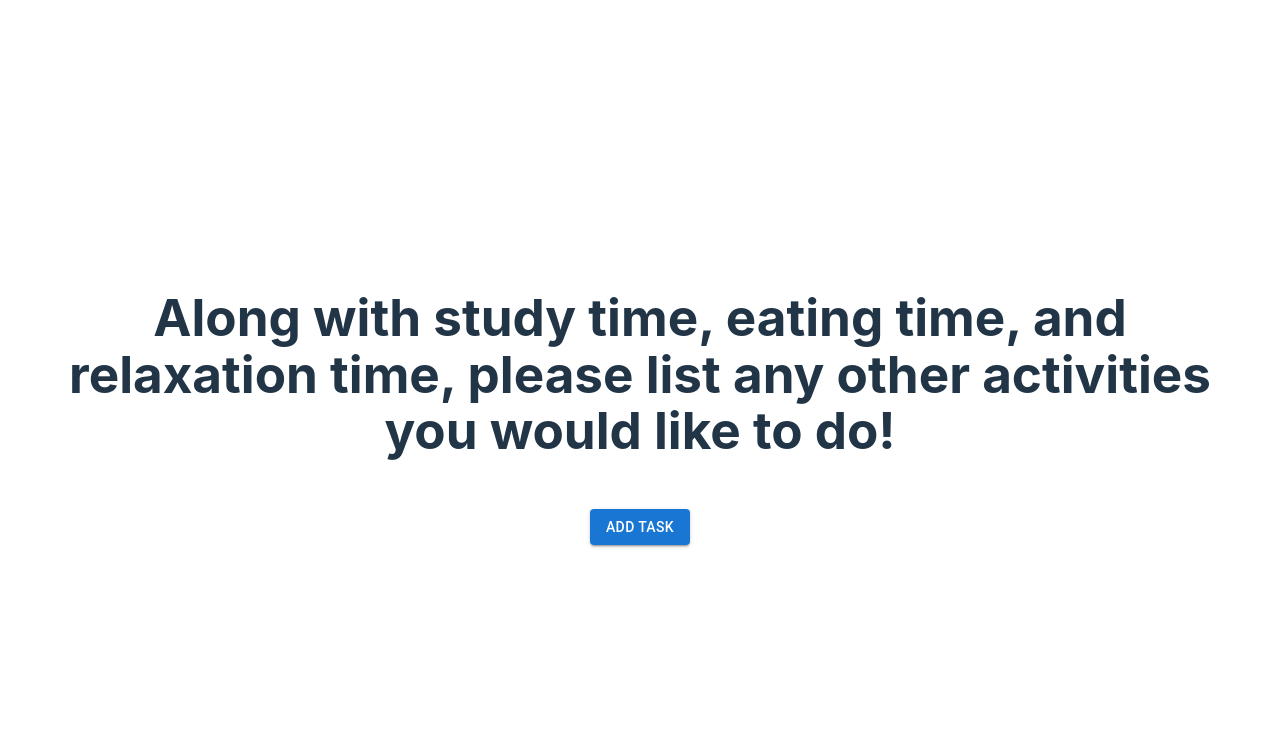
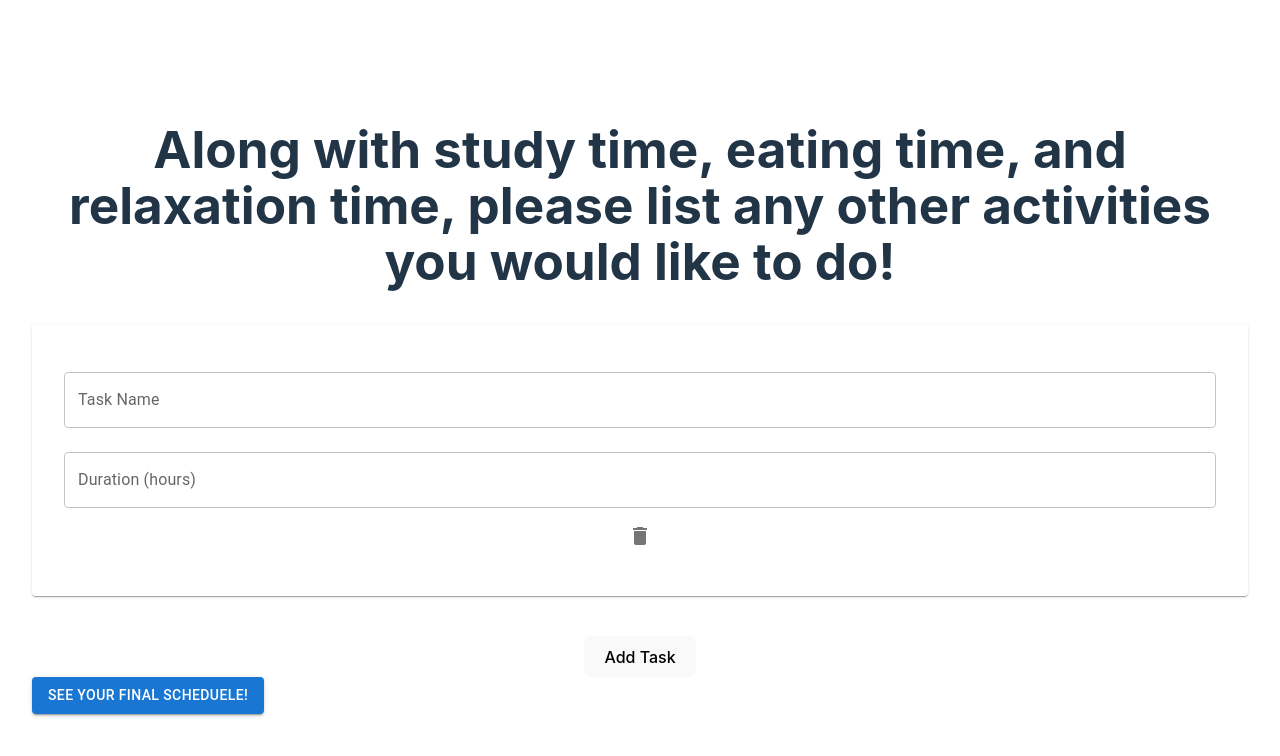
Before and after one commit to Oasis-NEU/sp25-group-8, a React (Vite) app in the folder my-app/: page /preferences in a window 1280 px wide. Shown: the top 756 px of the page. Built offline with nearby package versions, Linux system fonts and the light colour scheme.

Commit message:
updates to final page

```diff
--- a/my-app/package.json
+++ b/my-app/package.json
@@ -14,6 +14,8 @@
     "@emotion/styled": "^11.14.0",
     "@mui/icons-material": "^6.4.2",
     "@mui/material": "^6.4.2",
+    "@supabase/auth-ui-react": "^0.4.7",
+    "@supabase/auth-ui-shared": "^0.1.8",
     "@supabase/supabase-js": "^2.48.1",
     "react": "^18.3.1",
     "react-dom": "^18.3.1",
--- a/my-app/src/App.jsx
+++ b/my-app/src/App.jsx
@@ -3,6 +3,7 @@ import './App.css'
 import HomePage from './pages/HomePage'
 import SchedulePage from './pages/SchedulePage'
 import PreferencesPage from './pages/PreferencesPage'
+import FinalPage from './pages/FinalPage'
 
 function App() {
   return (
@@ -11,6 +12,7 @@ function App() {
         <Route exact path="/" element={<HomePage />} />
         <Route path="/schedule" element={<SchedulePage />} />
         <Route path="/preferences" element={<PreferencesPage />} />
+        <Route path = "/final" element={<FinalPage/>}/>
       </Routes>
     </Router>
   )
--- a/my-app/src/pages/FinalPage.jsx
+++ b/my-app/src/pages/FinalPage.jsx
@@ -0,0 +1,98 @@
+import { useEffect, useState } from "react";
+import { supabase } from "../supabaseClient";
+import { createClient } from "@supabase/supabase-js";
+
+export default function DailySchedule() {
+    const [schedule, setSchedule] = useState([]);
+
+    useEffect(() => {
+      async function fetchSchedule() {
+        const today = new Date().toISOString().split("T")[0]; // Get today's date
+
+        // Fetch classes
+        const { data: Users, error: classError } = await supabase
+          .from("Users")
+          .select("*")
+          .gte("class_time", today)
+          .lte("class_time", `${today}T23:59:59`)
+          .order("class_endTime", { ascending: true });
+
+        if (classError) console.error("Error fetching classes:", classError);
+
+        // Fetch tasks (user-defined tasks)
+        const { data: Preferences, error: taskError } = await supabase
+          .from("Preferences")
+          .select("*")
+          .order("duration", { ascending: true });
+
+        if (taskError) console.error("Error fetching tasks:", taskError);
+
+        // Merge classes and tasks into a schedule
+        const mergedSchedule = generateSchedule(Users, Preferences);
+        setSchedule(mergedSchedule);
+      }
+
+      fetchSchedule();
+    }, []);
+
+    function generateSchedule(Users, Preferences) {
+      let scheduledItems = [...Users]; // Start with classes
+      let availableTime = new Date(Users[0]?.class_time || "08:00"); // Start the day at 8 AM if no classes
+
+      tasks.forEach((Preferences) => {
+        let taskDurationMs = Preferences.duration * 60 * 60 * 1000; // Convert hours to milliseconds
+
+        // Find gaps between classes
+        for (let i = 0; i <= scheduledItems.length; i++) {
+          let currentClass = scheduledItems[i];
+          let nextClass = scheduledItems[i + 1];
+
+          let gapStart = currentClass ? new Date(currentClass.class_endTime) : availableTime;
+          let gapEnd = nextClass ? new Date(nextClass.class_time) : new Date("23:59:59"); // End of the day
+
+          if (gapEnd - gapStart >= taskDurationMs) {
+            let taskStartTime = new Date(gapStart);
+            let taskEndTime = new Date(taskStartTime.getTime() + taskDurationMs);
+
+            scheduledItems.push({
+              name: Preferences.name,
+              class_time: taskStartTime.toISOString(),
+              class_endTime: taskEndTime.toISOString(),
+              type: "Preferences",
+            });
+
+            availableTime = taskEndTime;
+            break; // Move to the next task
+          }
+        }
+      });
+
+      return scheduledItems.sort((a, b) => new Date(a.class_time) - new Date(b.class_time));
+    }
+
+    return (
+      <div>
+        <h2 className="text-2xl font-bold mb-4">Today's Schedule</h2>
+        {schedule.length === 0 ? (
+          <p>No events scheduled for today!</p>
+        ) : (
+          schedule.map((event, index) => (
+            <div key={index} className="p-3 mb-2 rounded-md shadow-md bg-gray-100">
+              <h3 className="text-lg font-semibold">{event.name}</h3>
+              <p className="text-sm text-gray-600">
+                {new Date(event.class_time).toLocaleTimeString([], { hour: "2-digit", minute: "2-digit" })} -{" "}
+                {new Date(event.class_endTime).toLocaleTimeString([], { hour: "2-digit", minute: "2-digit" })}
+              </p>
+              <span
+                className={`px-2 py-1 text-xs font-medium rounded ${
+                  event.type === "task" ? "bg-green-300 text-green-800" : "bg-blue-300 text-blue-800"
+                }`}
+              >
+                {event.type === "task" ? "Task" : "Class"}
+              </span>
+            </div>
+          ))
+        )}
+      </div>
+    );
+  }
--- a/my-app/src/pages/HomePage.jsx
+++ b/my-app/src/pages/HomePage.jsx
@@ -2,11 +2,9 @@ import { useState } from 'react'
 import './HomePage.css'
 import HomeButton from '../components/HomeButton.jsx'
 import { useNavigate } from 'react-router-dom';
-
+import { supabase } from "../supabaseClient";
 function HomePage() {
-
     const nav = useNavigate();
-
     return (
         <main className="home-container">
             <h1>Welcome to NUDailyPlanner!</h1>
@@ -16,6 +14,8 @@ function HomePage() {
             <HomeButton onClick={() => nav('/schedule')} />
         </main>
     );
+
+
 }
 // this is a test
 export default HomePage
--- a/my-app/src/pages/PreferencesPage.jsx
+++ b/my-app/src/pages/PreferencesPage.jsx
@@ -3,83 +3,70 @@ import './PreferencesPage.css';
 import { useNavigate } from 'react-router-dom';
 import { TextField, Button, Card, CardContent, IconButton, MenuItem, Select, FormControl, InputLabel } from "@mui/material";
 import { Delete } from "@mui/icons-material";
+import { supabase } from "../supabaseClient";
+import ContainedButtons from '../components/ContainedButtons.jsx';
+
 
 const daysOfWeek = ["Monday", "Tuesday", "Wednesday", "Thursday", "Friday", "Saturday", "Sunday"];
+
 
 // have to change logic once database is confirmed to send inputted data and make schedule
 function PreferencesPage() {
    const nav = useNavigate();
-    const [tasks, setTasks] = useState([]);
+   const [name, setName] = useState('');
+   const [duration, setDuration] = useState('');
 
-    const addTask = () => {
-        setTasks([...tasks, { name: "", occurrence: [], duration: "" }]);
-    };
 
-    const updateTask = (index, field, value) => {
-        const updatedTasks = tasks.map((task, i) =>
-            i === index ? { ...task, [field]: value } : task
-        );
-        setTasks(updatedTasks);
-    };
-
-    const removeTask = (index) => {
-        setTasks(tasks.filter((_, i) => i !== index));
-    };
-
+   async function addTask(name, duration) {
+       try {
+         const { data, error } = await supabase
+           .from("Preferences")
+           .insert({ name: name, duration: duration})
+           .single();
+         if (error) throw error;
+         window.location.reload();
+       } catch (error) {
+         alert(error);
+         console.log(error);
+       }
+     }
    return (
        <>
            <h1> Along with study time, eating time, and relaxation time, please list any other activities you would like to do! </h1>
-
-            {tasks.map((task, index) => (
-                <Card key={index} sx={{ marginBottom: 5, padding: 2 }}>
+               <Card sx={{ marginBottom: 5, padding: 2 }}>
                    <CardContent>
                        <TextField
                            label="Task Name"
-                            value={task.name}
-                            onChange={(e) => updateTask(index, "name", e.target.value)}
+                           value={name}
+                           onChange={(e) => setName(e.target.value)}
                            fullWidth
                            margin="normal"
                        />
 
-                        {/* Multi-Select Dropdown for Days */}
-                        <FormControl fullWidth margin="normal">
-                            <InputLabel>Days</InputLabel>
-                            <Select
-                                multiple
-                                value={task.occurrence}
-                                onChange={(e) => updateTask(index, "occurrence", e.target.value)}
-                                renderValue={(selected) => selected.join(", ")}
-                            >
-                                {daysOfWeek.map((day) => (
-                                    <MenuItem key={day} value={day}>
-                                        {day}
-                                    </MenuItem>
-                                ))}
-                            </Select>
-                        </FormControl>
 
                        {/* Numeric Input for Duration */}
                        <TextField
                            label="Duration (hours)"
                            type="number"
-                            value={task.duration}
-                            onChange={(e) => updateTask(index, "duration", e.target.value)}
+                           value={duration}
+                           onChange={(e) => setDuration(e.target.value)}
                            fullWidth
                            margin="normal"
                        />
+
 
                        <IconButton onClick={() => removeTask(index)}>
                            <Delete />
                        </IconButton>
                    </CardContent>
                </Card>
-            ))}
-
-            <Button variant="contained" onClick={addTask} sx={{ marginTop: 2 }}>
-                Add Task
-            </Button>
+               <button onClick={() => addTask(name, duration)}>Add Task</button>
+               <ContainedButtons
+                message='See your final Scheduele!'
+                onClick={() => nav('/final')} />
        </>
    );
 }
 
+
 export default PreferencesPage;
```
Also changed, not shown: 1 other file (tests, documents, lock files or other folders). Lines whose indentation alone changed are shown as unchanged.
